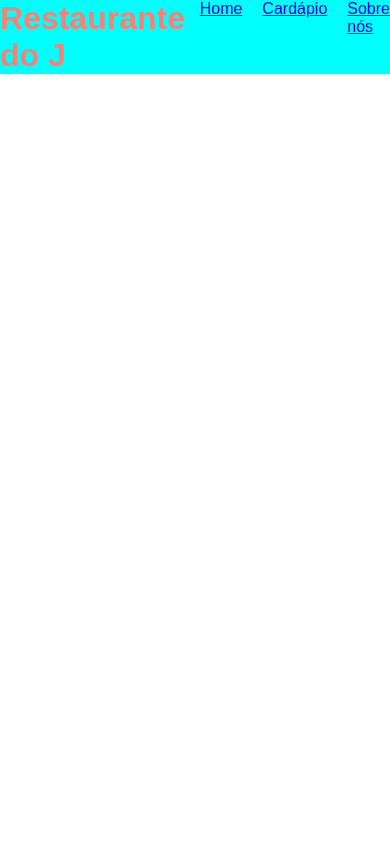
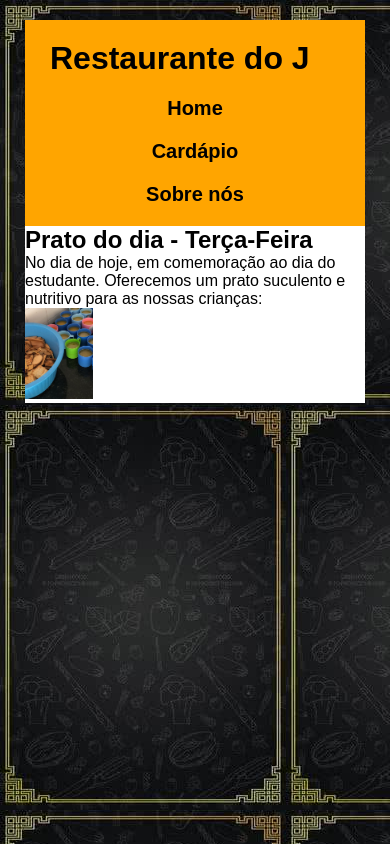
Before and after one commit to julio-salvador/menuResponsivo2Tec, a plain HTML site: page index.html in a window 390 px wide. Drawn offline with Linux system fonts and the light colour scheme.

Commit message:
FALTA ARRUMAR: fundo, cores e add coisas

```diff
--- a/index.html
+++ b/index.html
@@ -4,18 +4,27 @@
     <meta charset="UTF-8">
     <meta name="viewport" content="width=device-width, initial-scale=1.0">
     <link rel="stylesheet" href="style.css">
-    <title>Resta-urante</title>
+    <link rel="stylesheet" href="cardapio.index">
+    <title>Restaurante do J</title>
 </head>
 <body>
     <header>
         <h1>Restaurante do J</h1>
         <nav>
             <ul>
-                <li> <a href="#">Home      </a> </li>
-                <li> <a href="#">Cardápio  </a> </li>
-                <li> <a href="#">Sobre nós </a> </li>
+                <li> <a href="#">Home     </a> </li>
+                <li> <a href="#">Cardápio </a> </li>
+                <li> <a href="#">Sobre nós</a> </li>
             </ul>
         </nav>
     </header>
+
+    <main>
+        <h2>Prato do dia - Terça-Feira</h2>
+        <p>No dia de hoje, em comemoração ao dia do estudante. Oferecemos um prato suculento e nutritivo para as nossas crianças:</p>
+
+        <img src="merenda.jpg" alt="Uma bacia cheia de bolacha água e sal, com várias canecas de café">
+    </main>
+
 </body>
 </html>
--- a/style.css
+++ b/style.css
@@ -5,18 +5,55 @@
 }
 
 header{
-    background-color: aqua;
-    color: salmon;
+    background-color: orange;
+    color: black;
     display: flex;
     justify-content: space-between;
+
+    padding: 20px 25px;
 }
 
 body{
     font-family: sans-serif;
+    padding: 20px 25px;
+    background-image: url('fundo.jpeg');
 }
+
+main{
+    background-color: white;
+}
+
+img{
+        width: 20%;
+        height: 20%;
+ }
 
 nav ul{
     list-style: none;
     display: flex;
     gap: 20px;
 }
+
+nav a{
+    color: black;
+    text-decoration: none;
+    font-weight: bolder;
+}
+
+nav a:hover{
+    color: white;
+}
+
+/*Responsividade com celulares*/
+@media(max-width:768px){
+    header{
+        flex-direction: column;
+        gap: 20px;
+    }
+
+    nav ul{
+        flex-direction: column;
+        align-items: center;
+        font-size: 20px;
+    }
+}
```
Also changed, not shown: fundo.jpeg (added), merenda.jpg (added).
